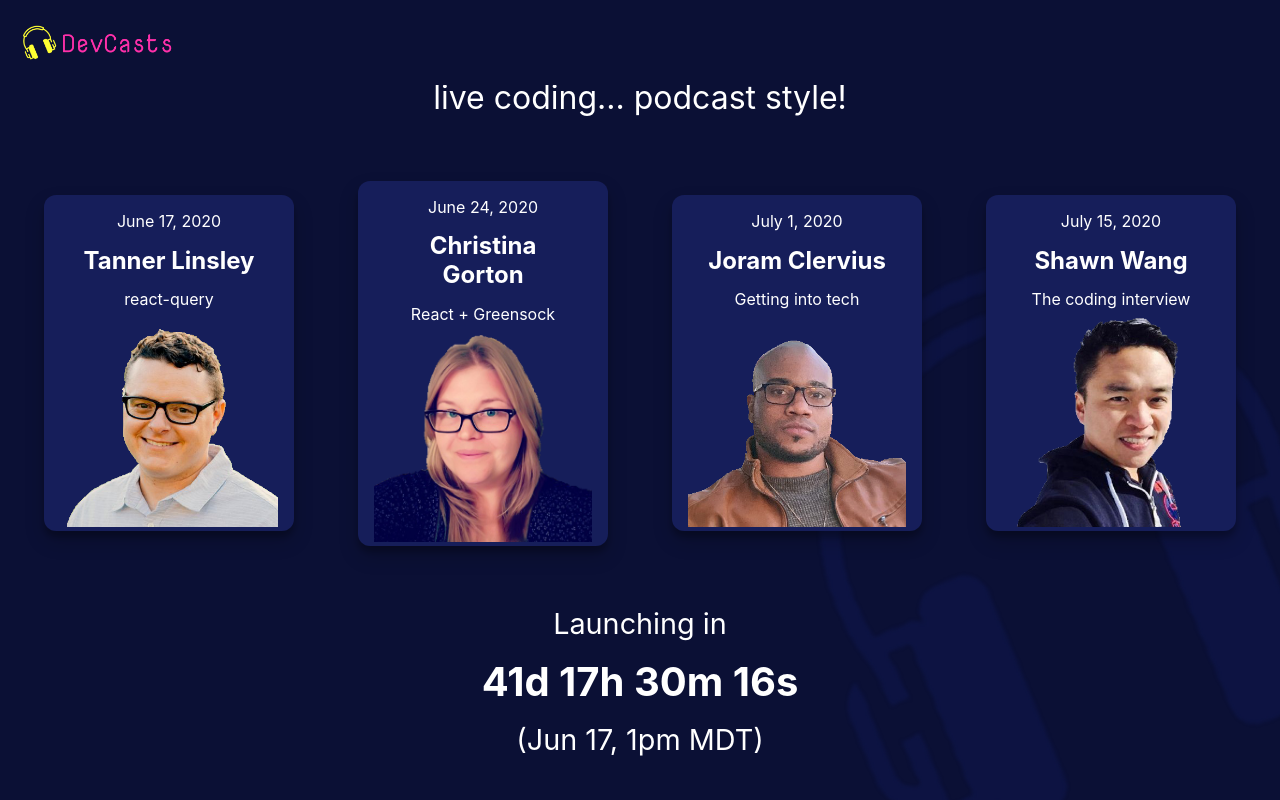
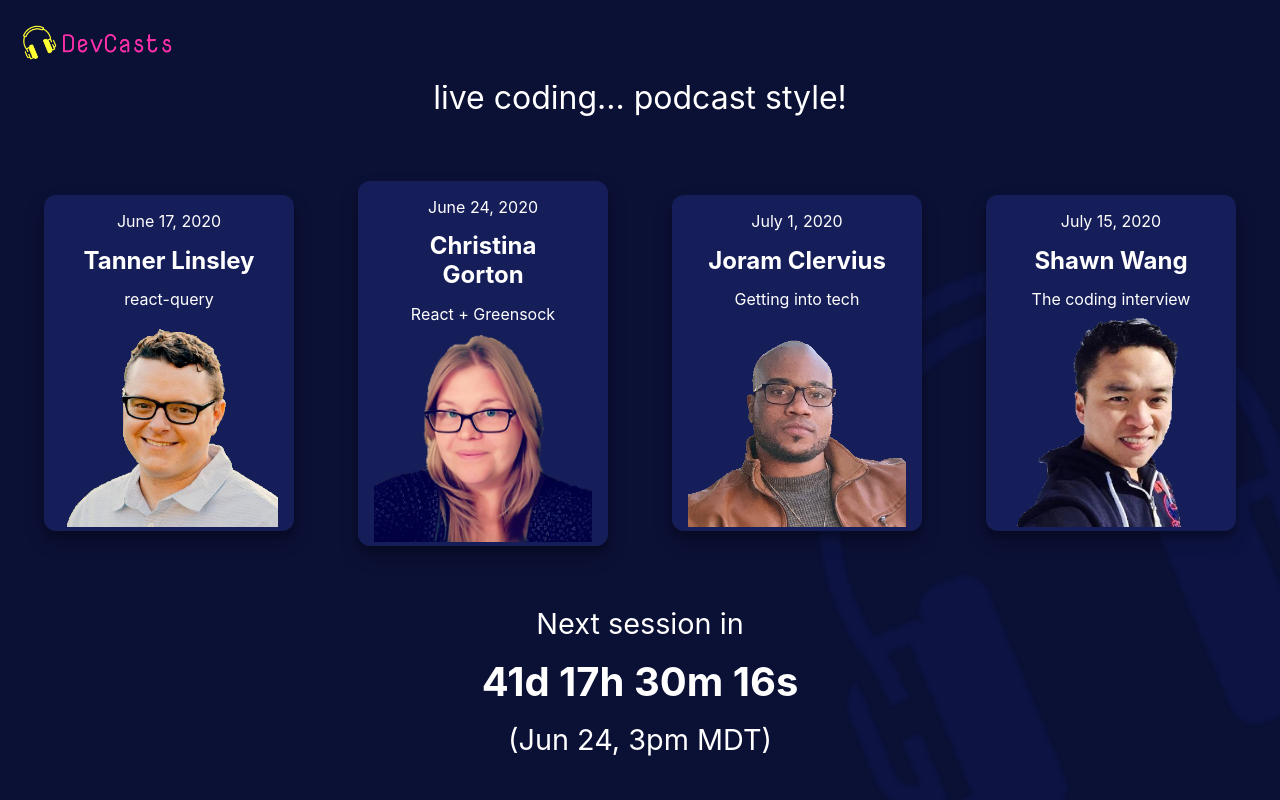
Before and after one commit to dustinmyers/devcasts, a Next.js app: page / in a window 1280 px wide. Built offline with nearby package versions, Linux system fonts and the light colour scheme.

Commit message:
Update index.js

```diff
--- a/pages/index.js
+++ b/pages/index.js
@@ -139,8 +139,8 @@ const Home = () => {
         </div>
         <div className="flex-grow" />
         <p className="timer-wrapper">
-          Launching in <span className="timer">{counter}</span>
-          (Jun 17, 1pm MDT)
+          Next session in <span className="timer">{counter}</span>
+          (Jun 24, 3pm MDT)
         </p>
       </main>
 
```
